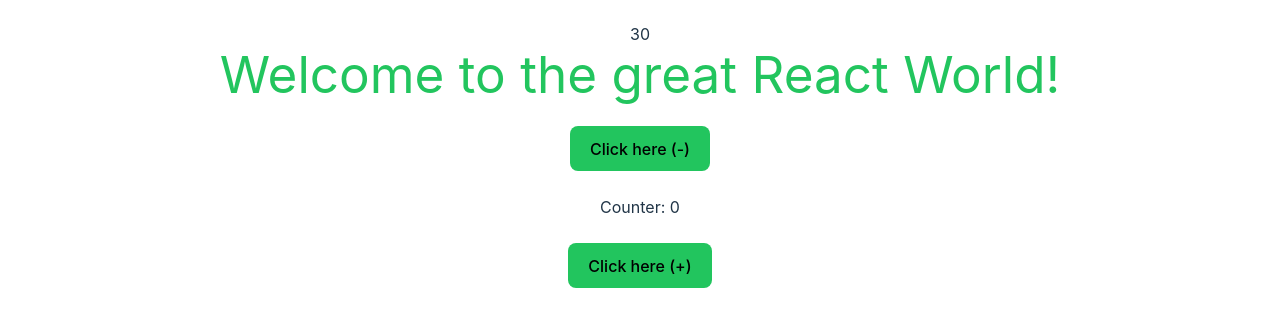
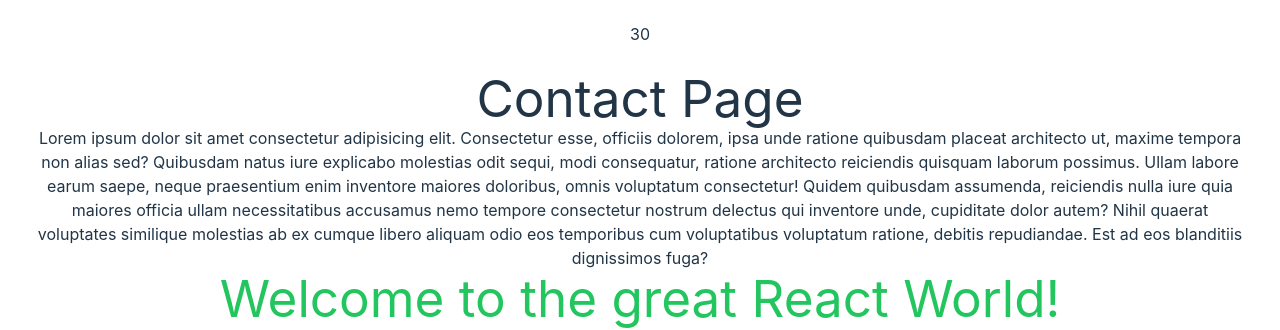
Before and after one commit to Habib16051/React-Practice, a React (Vite) app: page /Contact in a window 1280 px wide. Shown: the part 387-717 px from the top of the page. Built offline with nearby package versions, Linux system fonts and the light colour scheme; no server answers.

Commit message:
react router practicing

```diff
--- a/package.json
+++ b/package.json
@@ -12,7 +12,8 @@
   "dependencies": {
     "axios": "^1.7.2",
     "react": "^18.2.0",
-    "react-dom": "^18.2.0"
+    "react-dom": "^18.2.0",
+    "react-router-dom": "^6.23.1"
   },
   "devDependencies": {
     "@types/react": "^18.2.66",
--- a/src/App.jsx
+++ b/src/App.jsx
@@ -1,6 +1,6 @@
 import { useState } from "react";
 import "./App.css";
-
+import { BrowserRouter, Route, Routes } from "react-router-dom";
 import Navbar from "./components/Navbar";
 import Fruits from "./components/Fruits";
 import ConditionalComponent from "./components/ConditionalComponent";
@@ -11,6 +11,9 @@
 import UserProfile from "./components/UserProfile";
 import UserProfile2 from "./components/UserProfile2";
 // import UserProfile2 from "./components/ContextApi/UserProfile2";
+import Home from "./components/ReactRouter/Home";
+import About from "./components/ReactRouter/About";
+import Contact from "./components/ReactRouter/Contact";
 
 const person = {
   name: "Habib",
@@ -29,6 +32,16 @@
       <UserProfile />
       <br />
       <UserProfile2 />
+      <br />
+
+      <BrowserRouter>
+        <Routes>
+          <Route path="/home" element={<Home />} />
+          <Route path="/About" element={<About />} />
+          <Route path="/Contact" element={<Contact />} />
+        </Routes>
+      </BrowserRouter>
+
       <ConditionalComponent />
       <br />
       <Message />
--- /dev/null
+++ b/src/components/ReactRouter/About.jsx
@@ -0,0 +1,18 @@
+import React from "react";
+
+const About = () => {
+  return (
+    <div>
+      <h1>About Page</h1>
+      <p>
+        Lorem ipsum dolor sit amet consectetur adipisicing elit. Hic sapiente
+        doloribus voluptates recusandae soluta quibusdam quo libero nostrum
+        dolore similique, ea tempora aspernatur odit eaque fuga harum commodi
+        saepe qui nam atque excepturi? Dolorem itaque rerum nihil ut? Fuga at
+        est quis veniam eum consequatur quisquam libero aliquid odio! Expedita!
+      </p>
+    </div>
+  );
+};
+
+export default About;
--- /dev/null
+++ b/src/components/ReactRouter/Contact.jsx
@@ -0,0 +1,25 @@
+import React from "react";
+
+const Contact = () => {
+  return (
+    <div>
+      <h1>Contact Page</h1>
+      <p>
+        Lorem ipsum dolor sit amet consectetur adipisicing elit. Consectetur
+        esse, officiis dolorem, ipsa unde ratione quibusdam placeat architecto
+        ut, maxime tempora non alias sed? Quibusdam natus iure explicabo
+        molestias odit sequi, modi consequatur, ratione architecto reiciendis
+        quisquam laborum possimus. Ullam labore earum saepe, neque praesentium
+        enim inventore maiores doloribus, omnis voluptatum consectetur! Quidem
+        quibusdam assumenda, reiciendis nulla iure quia maiores officia ullam
+        necessitatibus accusamus nemo tempore consectetur nostrum delectus qui
+        inventore unde, cupiditate dolor autem? Nihil quaerat voluptates
+        similique molestias ab ex cumque libero aliquam odio eos temporibus cum
+        voluptatibus voluptatum ratione, debitis repudiandae. Est ad eos
+        blanditiis dignissimos fuga?
+      </p>
+    </div>
+  );
+};
+
+export default Contact;
--- /dev/null
+++ b/src/components/ReactRouter/Home.jsx
@@ -0,0 +1,16 @@
+import React from "react";
+
+const Home = () => {
+  return (
+    <div>
+        <h1>Home Page</h1>
+      <p>
+        Lorem, ipsum dolor sit amet consectetur adipisicing elit. Fuga corporis
+        rerum dignissimos, dolore repudiandae quod alias saepe unde blanditiis
+        recusandae?
+      </p>
+    </div>
+  );
+};
+
+export default Home;
```
Also changed, not shown: 1 other file (tests, documents, lock files or other folders).
